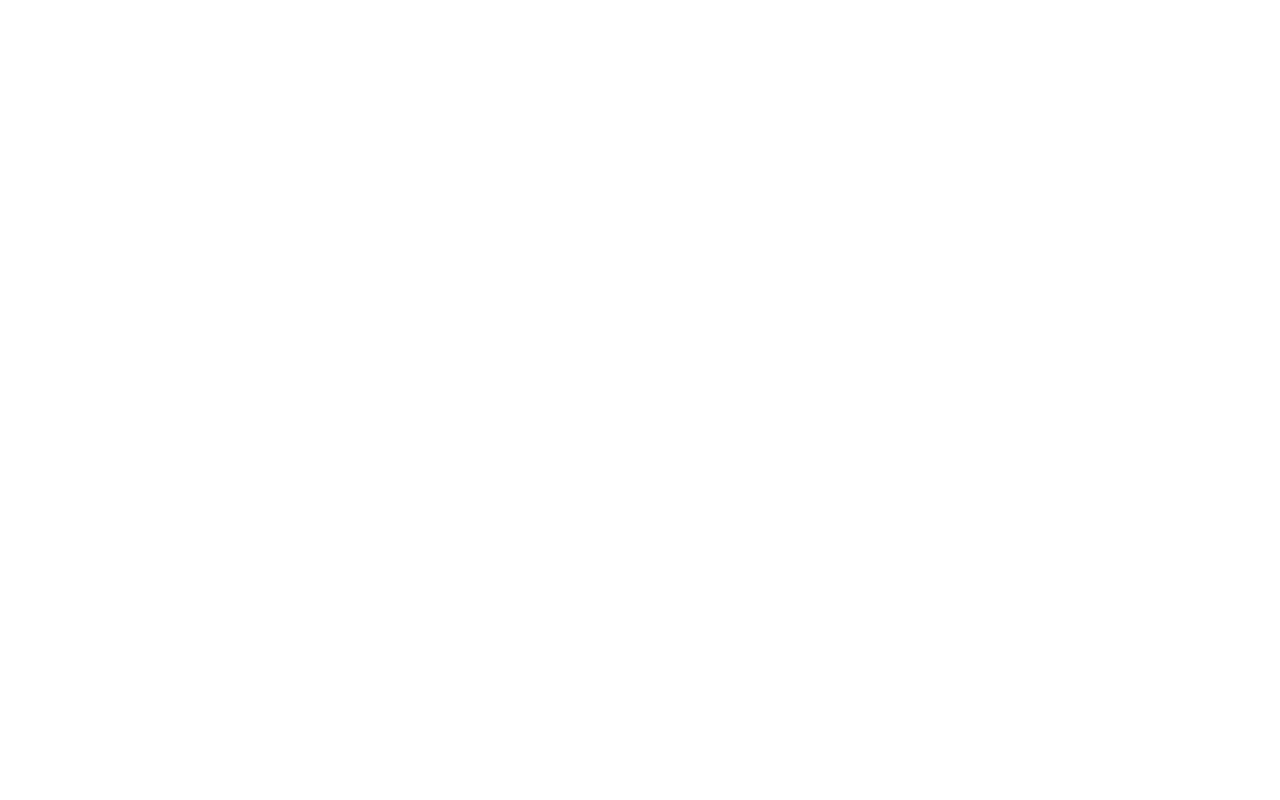
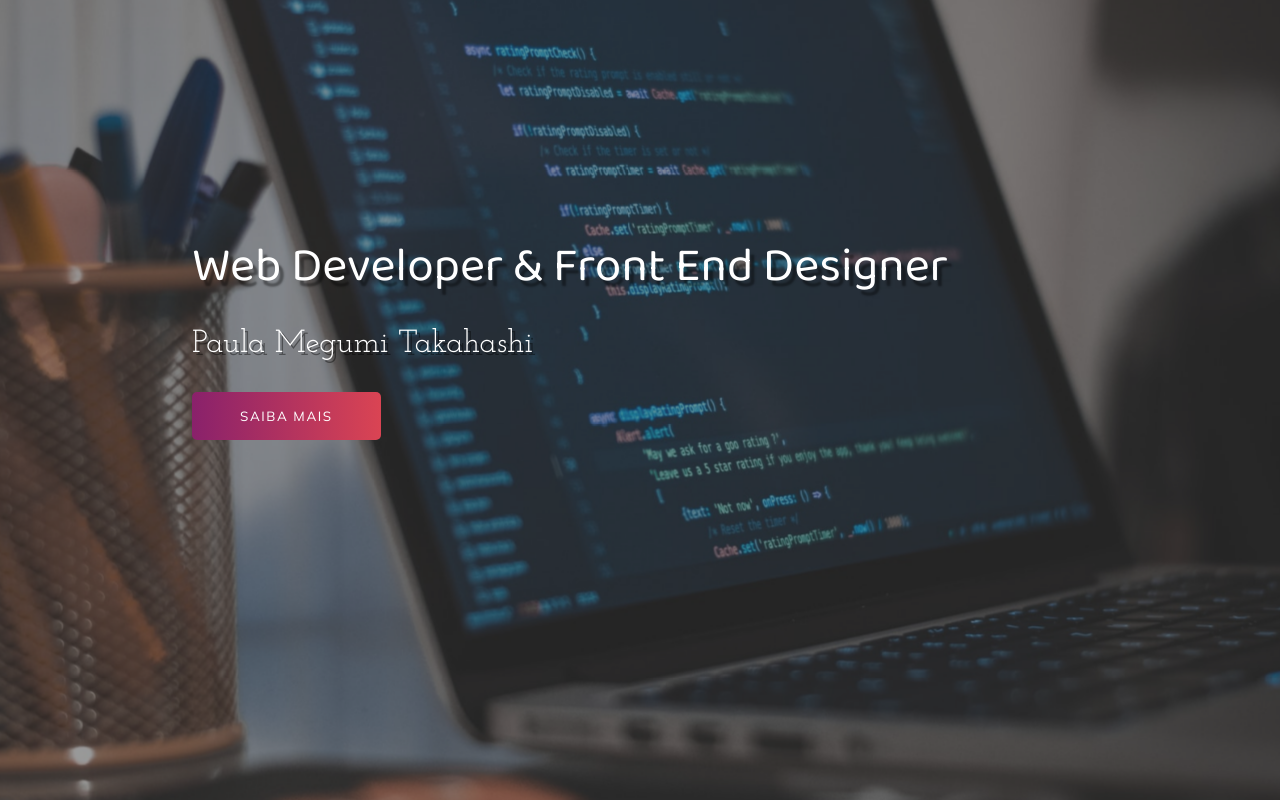
Before and after one commit to PaulaMegui/estudo_web, a plain HTML site: page index.html in a window 1280 px wide. Drawn offline with Linux system fonts and the light colour scheme.

Commit message:
:package: header

```diff
--- a/index.html
+++ b/index.html
@@ -4,9 +4,28 @@
     <meta charset="UTF-8">
     <meta name="viewport" content="width=device-width, initial-scale=1.0">
     <link rel="stylesheet" href="style.css">
+    <link rel="apple-touch-icon" sizes="180x180" href="imagens/apple-touch-icon.png">
+    <link rel="icon" type="image/png" sizes="32x32" href="imagens/favicon-32x32.png">
+    <link rel="icon" type="image/png" sizes="16x16" href="imagens/favicon-16x16.png">
+    <link rel="manifest" href="/site.webmanifest">
     <title>Portifólio</title>
 </head>
 <body>
 
+    <div class="container">
+        <header>
+            <div class="img-wrapper">
+                <img src="imagens/bg.jpg" alt="">
+                <!--Photo by AltumCode on Unsplash-->
+            </div>
+            <div class="banner">
+                <h1>Web Developer & Front End Designer</h1>
+                <p>Paula Megumi Takahashi</p>
+                <button>Saiba mais</button>
+            </div>
+
+        </header>
+    </div>
+
 </body>
 </html>
--- a/style.css
+++ b/style.css
@@ -1,2 +1,94 @@
 @import url('https://fonts.googleapis.com/css2?family=Baloo+Da+2:wght@400;500;600;700&family=Josefin+Slab:ital,wght@0,300;0,400;0,600;0,700;1,300;1,400;1,600&family=Mulish:ital,wght@0,200;0,300;0,400;0,500;1,200;1,300;1,400&display=swap');
 @import url('https://cdnjs.cloudflare.com/ajax/libs/font-awesome/5.14.0/css/all.min.css');
+
+
+*{
+    margin: 0;
+    padding: 0;
+}
+
+
+header{
+    width: 100%;
+    height: 100vh;/*vh Vai reajustar a imagem do tamanho de cada tela no navegador*/
+    overflow: hidden;
+    position: relative;
+}
+
+.img-wrapper {
+    width: 100%;
+    height: 100%;
+    overflow: hidden;
+    background-color: rgba(0,0,0,0.8);
+}
+
+.img-wrapper img{
+    width: 100%;
+    height: 100%;
+    object-fit: cover;
+    opacity: 0.5;
+    animation: zoom 25s;
+}
+
+@keyframes zoom {
+    0%{
+        transform: scale(1.3);
+    }
+    100%{
+        transform: scale(1);
+    }
+}
+
+.banner{
+    position: absolute;
+    top: 30%;
+    left: 15%;
+}
+
+.banner h1{
+    color: #ffffff;
+    font-size: 3rem;
+    font-family: "Baloo Da 2", serif;
+    font-weight: 200;
+    text-shadow: .3rem .4rem 2px rgba(0, 0, 0, .4);
+    line-height: 3.5rem;
+    margin-bottom: 2rem;
+    opacity: 0;
+    animation: moveBanner 1s 0.5s forwards;
+}
+
+.banner p{
+    font-family: "Josefin Slab", serif;
+    color: #fff;
+    font-size: 2rem;
+    text-shadow: .2rem .2rem rgba(0, 0, 0, .4);
+    margin-bottom: 2rem;
+    opacity: 0;
+    animation: moveBanner 1s 0.7s forwards;
+}
+
+.banner button{
+    font-family: "Mulish", serif ;
+    color: #fff;
+    letter-spacing: .1rem;
+    text-transform: uppercase;
+    background: #DA4453;  /* fallback for old browsers */
+    background: -webkit-linear-gradient(to right, #89216B, #DA4453);  /* Chrome 10-25, Safari 5.1-6 */
+    background: linear-gradient(to right, #89216B, #DA4453); /* W3C, IE 10+/ Edge, Firefox 16+, Chrome 26+, Opera 12+, Safari 7+ */
+    padding: 1rem 3rem;
+    border: none;
+    border-radius: 5px;
+    cursor: pointer;
+    opacity: 0;
+    animation: moveBanner 1s 0.9s forwards;
+}
+
+@keyframes moveBanner {
+    0%{
+        transform: translateY(10rem) rotateY(-30deg);
+    }
+    100%{
+        transform: translateY(0) rotateY(0);
+        opacity: 1;
+    }
+}
```
Also changed, not shown: imagens/android-chrome-192x192.png (renamed from android-chrome-192x192.png), imagens/android-chrome-512x512.png (renamed from android-chrome-512x512.png), imagens/apple-touch-icon.png (renamed from apple-touch-icon.png), imagens/bg.jpg (added), imagens/favicon-16x16.png (renamed from favicon-16x16.png), imagens/favicon-32x32.png (renamed from favicon-32x32.png), site.webmanifest, 3 other files.
